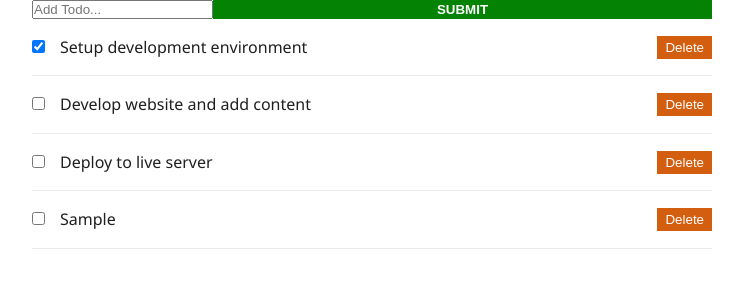
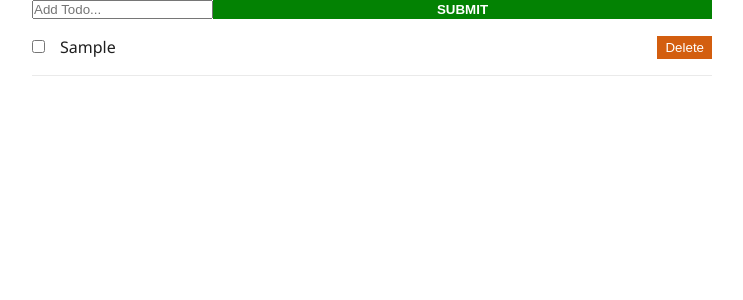
Before and after one commit to admi2u/reactjs-demo-todolist, a React (Create React App) app: page / in a window 1280 px wide. Both pictures are taken after typing "Sample" into the empty fields and a click on the input "Submit". Shown: the top 300 px of the page, without its empty margins (268-1011 px from the left). Built offline with nearby package versions, Linux system fonts and the light colour scheme.

Commit message:
empty todos hardcode

```diff
--- a/src/components/InputTodo.js
+++ b/src/components/InputTodo.js
@@ -1,4 +1,4 @@
-import React, { Component } from "react"
+import React from "react"
 
 class InputTodo extends React.Component {
     state = {
--- a/src/components/TodoContainer.js
+++ b/src/components/TodoContainer.js
@@ -5,23 +5,7 @@
 
 class TodoContainer extends React.Component {
     state = {
-        todos: [
-          {
-            id: uuidv4(),
-            title: "Setup development environment",
-            completed: true
-          },
-          {
-            id: uuidv4(),
-            title: "Develop website and add content",
-            completed: false
-          },
-          {
-            id: uuidv4(),
-            title: "Deploy to live server",
-            completed: false
-          }
-        ]
+        todos: [],
     };
 
     handleChange = id => {
--- a/src/components/TodoItem.js
+++ b/src/components/TodoItem.js
@@ -2,16 +2,27 @@
 
 class TodoItem extends React.Component {
     render(){
+        const completedStyle = {
+            fontStyle: "italic",
+            color: "#d35e0f",
+            opacity: 0.4,
+            textDecoration: "line-through",
+        }
+
+        const { completed, id, title } = this.props.todo
+
         return (
             <li className="todo-item">
                 <input type="checkbox"
-                    checked={this.props.todo.completed}
-                    onChange={() => this.props.handleChangeProps(this.props.todo.id)}
+                    checked={completed}
+                    onChange={() => this.props.handleChangeProps(id)}
                 />
-                <button onClick={() => this.props.deleteTodoProps(this.props.todo.id)}>
+                <button onClick={() => this.props.deleteTodoProps(id)}>
                     Delete
                 </button>
-                {this.props.todo.title}
+                <span style={completed ? completedStyle : null}>
+                    {title}
+                </span>
             </li>
         )
     }
```
